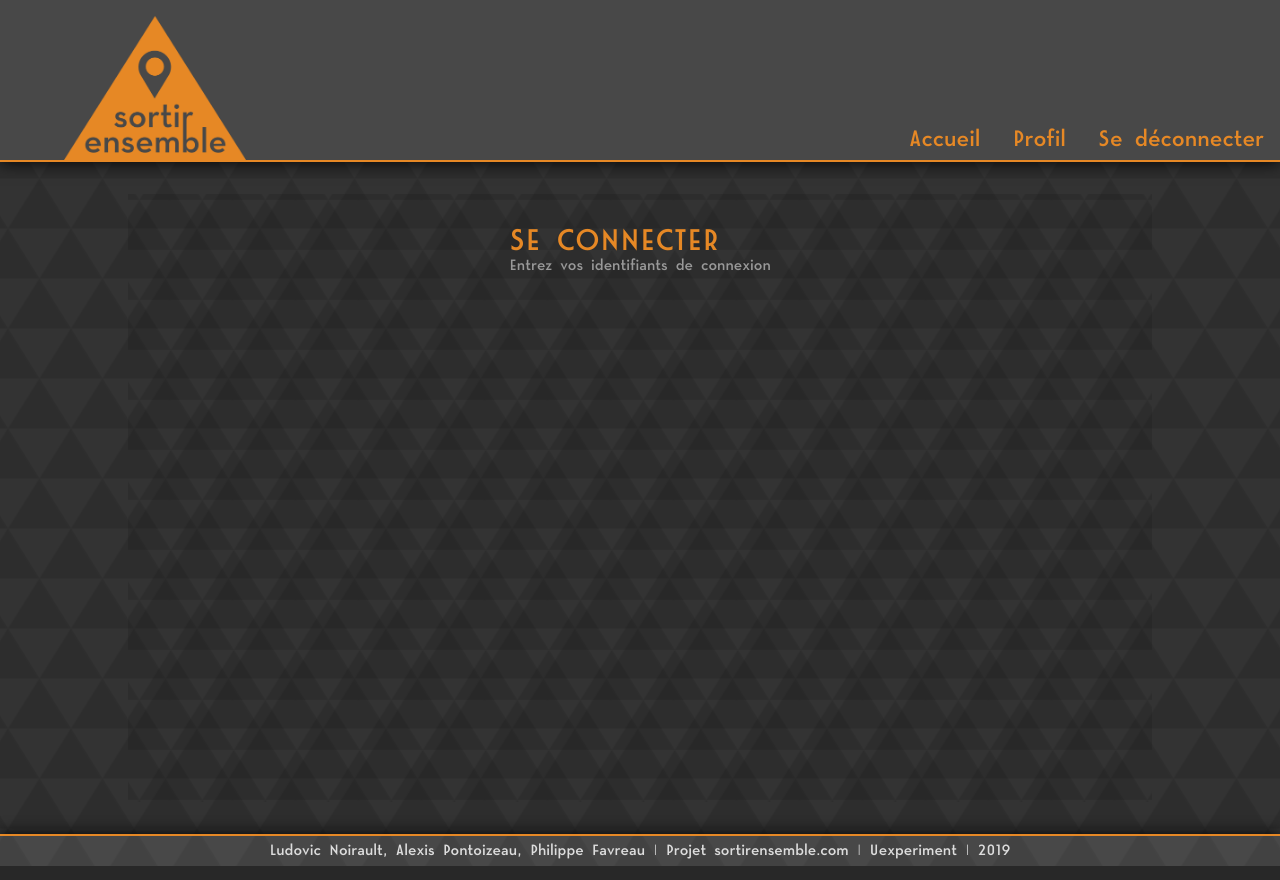
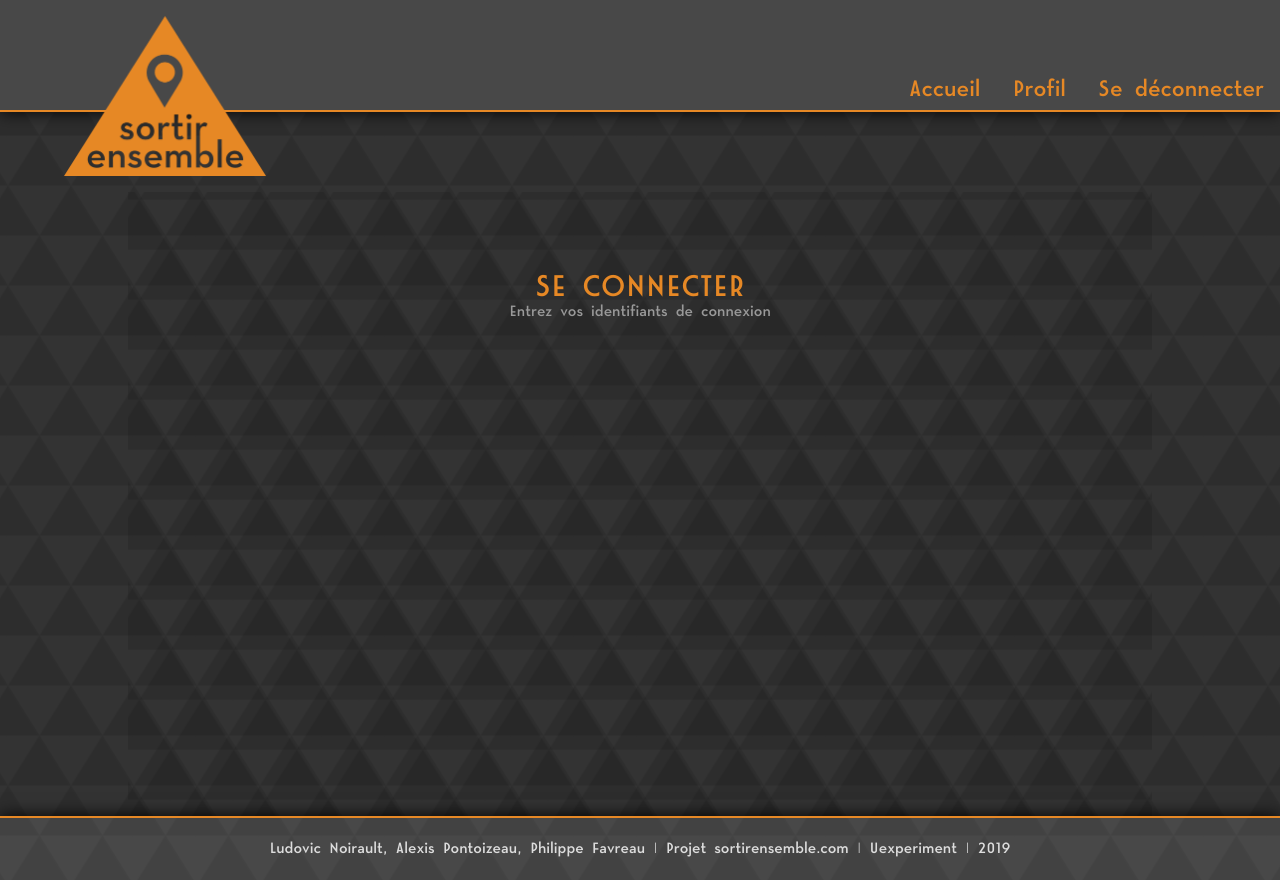
Before and after one commit to LudovicNoirault/SortirEnsemble, a Symfony app: template templates/connexion.html.twig in a window 1280 px wide. Run offline with Twig, Linux system fonts and the light colour scheme; the template is opened without the code that fills it, so the values that code supplies are empty; some libraries are stand-ins or nearby versions.

Commit message:
more triangles

```diff
--- a/public/css/style.css
+++ b/public/css/style.css
@@ -68,6 +68,7 @@ body {
 	color: var(--main-txt-color);
 	font-family: 'modern';
 	position: relative;
+	overflow-x: hidden;
 }
 /*---------------------------------------
 	- HEADER
@@ -75,13 +76,17 @@ body {
 header {
 	display: flex;
 	width: 100%;
+	position: relative;
 	background-color: rgba(255, 255, 255, 0.1);
 	border-bottom: 2px solid var(--element-color);
 	box-shadow: 0 0 1rem 0 #000;
+	height: 7rem;
 }
 .logo-box {
+	position: absolute;
+	left: 4rem;
+	top: 1rem;
 	height: 10rem;
-	padding: 1rem 4rem 0 4rem;
 }
 .logo-item {
 	width: auto;
@@ -92,11 +97,37 @@ header {
 	width: 100%;
 	align-items: flex-end;
 }
-.header-nav-box {
+#header-burger {
+	z-index: 9090;
+	display: none;
+	position: absolute;
+	transition: 0.3s;
+	top: 0%;
+	right: 71px;
+	width: 100px;
+	height: 80px;
+	transition: 0.3s;
+}
+#header-burger:hover {
+	filter: drop-shadow( 0 0.4rem 0.3rem rgba(255, 255, 255, 0.2));
+	transition: 0.3s;
+}
+.burgerTriPath {
+	fill: var(--element-color);
+	transition: 0.3s;
+}
+#header-burger:hover .burgerTriPath {
+	fill: #fff;
+	transition: 0.3s;
+}
+#header-nav-box {
 	display: flex;
 	width: 100%;
 	height: 100%;
+	transition: 0.3s;
+	padding-top: 0rem;
 	justify-content: flex-end;
+	transform-origin: top right;
 }
 .header-nav-item {
 	position: relative;
@@ -141,14 +172,15 @@ main {
 	flex-direction: column;
 	align-items: center;
 	width: 100%;
-	min-height: calc(100vh - 12rem);
-	padding: 2rem 8rem 4rem 8rem;
+	min-height: calc(100vh - 11rem);
+	padding: 5rem 8rem 4rem 8rem;
 	background-image: url('../images/logo/dxfcg.png');
 	animation: backgroundslide linear infinite 60s;
 }
 .page-title {
 	text-transform: uppercase;
 	font-size: 2rem;
+	text-align: center;
 	color: var(--element-color);
 }
 /*---------------------------------------
@@ -201,11 +233,13 @@ main {
 footer {
 	position: absolute;
 	bottom: 0;
+	padding: 0 3rem;
 	display: flex;
 	justify-content: center;
 	align-items: center;
+	text-align: center;
 	width: 100%;
-	height: 2rem;
+	height: 4rem;
 	background-color: rgba(255, 255, 255, 0.1);
 	border-top: 2px solid var(--element-color);
 	box-shadow: 0 0 1rem 0 #000;
--- a/public/js/script.js
+++ b/public/js/script.js
@@ -1 +1,15 @@
 /* lol je skrypte */
+function burgerActivate(){
+	let navbox = document.getElementById('header-nav-box');
+	let dasBurger = document.getElementById('header-burger');
+	if (navbox.style.right == '-20rem') {
+		navbox.style.right = '0rem';
+		dasBurger.style.top = '10%';
+	}
+	else {
+		navbox.style.right = '-20rem';
+		dasBurger.style.top = '0%';
+	}
+}
+let burger = document.getElementById('header-burger');
+burger.addEventListener("click", burgerActivate);
--- a/templates/base.html.twig
+++ b/templates/base.html.twig
@@ -5,7 +5,7 @@
         <title>Sortir Ensemble | {% block title %}Welcome!{% endblock %}</title>
         <link rel="stylesheet" type="text/css" href="{{ asset("css/style.css") }}">
     </head>
-    <body>
+    <body id="full-body">
     	{% include 'header.html.twig' %}
     	<main>
         	{% block body %}{% endblock %}
--- a/templates/header.html.twig
+++ b/templates/header.html.twig
@@ -1,7 +1,12 @@
 <header>
 	<div class="logo-box"><img src="{{ asset("images/logo/SortirEnsemble.png") }}" class="logo-item"></div>
 	<nav class="header-nav">
-		<ul class="header-nav-box">
+		<svg id="header-burger" width="100%" height="100%" viewBox="0 0 813 643" version="1.1" xmlns="http://www.w3.org/2000/svg" xmlns:xlink="http://www.w3.org/1999/xlink" xml:space="preserve" xmlns:serif="http://www.serif.com/" style="fill-rule:evenodd;clip-rule:evenodd;stroke-linejoin:round;stroke-miterlimit:1.41421;">
+		    <g id="burgerTri" transform="matrix(1,-0,0,-1,-70.47,1498.42)">
+		        <path class="burgerTriPath" d="M883.209,1498.42L70.47,1498.42L476.84,856.275L883.209,1498.42ZM640.141,1435.73L640.141,1377.53L313.538,1377.53L313.538,1435.73L640.141,1435.73ZM640.141,1334.25L640.141,1276.05L313.538,1276.05L313.538,1334.25L640.141,1334.25ZM640.141,1235.55L640.141,1177.35L313.538,1177.35L313.538,1235.55L640.141,1235.55Z"/>
+		    </g>
+		</svg>
+		<ul id="header-nav-box" style="right: -20rem;">
 			{% if app.request.pathinfo == '/index' %}
 			<li class="header-nav-item">
 				<div class="header-nav-tri"></div>
```
Also changed, not shown: other parts of public/css/style.css (+25 -1 lines), templates/lieux/update_lieu.html.twig (+11 -1 lines), public/images/logo/burgertri.png (added), public/images/logo/burgertri.svg (added), public/images/logo/burgertriInvert.png (added), public/images/logo/burgertriInvert.svg (added).
